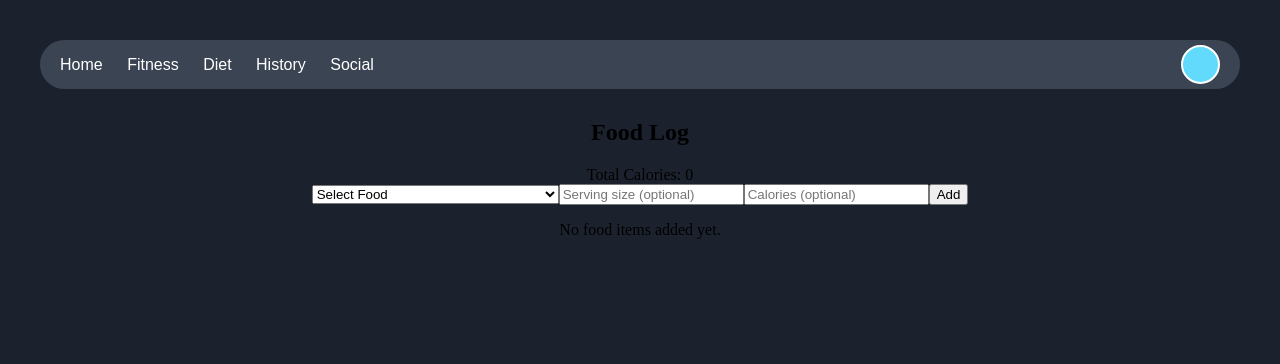
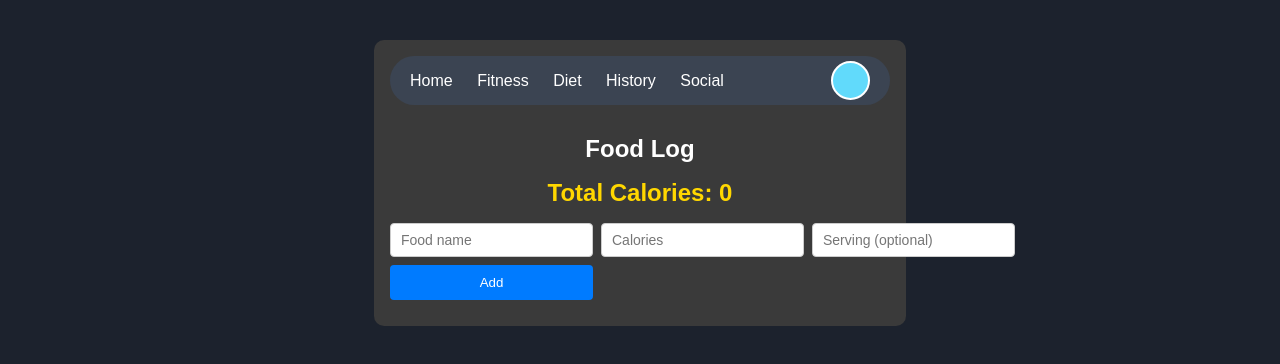
Before and after one commit to danielfdz123/Capstone, a React (Vite) app: page /diet in a window 1280 px wide. Shown: the top 364 px of the page. Built offline with nearby package versions, Linux system fonts and the light colour scheme.

Commit message:
Update Diet.jsx
Optimizing pt. 1

```diff
--- a/Pages/Diet.jsx
+++ b/Pages/Diet.jsx
@@ -1,18 +1,181 @@
 import React, { useState, useEffect } from 'react';
-import { Link } from 'react-router-dom';
-import { supabase } from '../client';
+import Navbar from '../Components/Navbar';
 
-import Navbar from '../Components/Navbar';
-import FoodLog from '../Components/FoodLog';
+// Food list
+const FOOD_ITEMS = [
+  { name: 'Apple', calories: 95, serving: '1 medium' },
+  { name: 'Banana', calories: 105, serving: '1 medium' },
+  { name: 'Orange', calories: 62, serving: '1 medium' },
+  { name: 'Grapes', calories: 62, serving: '1 cup' },
+  { name: 'Strawberries', calories: 49, serving: '1 cup' },
+  { name: 'Blueberries', calories: 84, serving: '1 cup' },
+  { name: 'Avocado', calories: 234, serving: '1 whole' },
+  { name: 'Pear', calories: 102, serving: '1 medium' },
+  { name: 'Peach', calories: 59, serving: '1 medium' },
+  { name: 'Pineapple', calories: 82, serving: '1 cup chunks' },
+  { name: 'Broccoli', calories: 55, serving: '1 cup' },
+  { name: 'Spinach', calories: 7, serving: '1 cup' },
+  { name: 'Carrots', calories: 52, serving: '1 cup' },
+  { name: 'Bell Pepper', calories: 31, serving: '1 cup' },
+  { name: 'Tomato', calories: 32, serving: '1 medium' },
+  { name: 'Cucumber', calories: 16, serving: '1 cup sliced' },
+  { name: 'Lettuce', calories: 10, serving: '2 cups' },
+  { name: 'Cauliflower', calories: 25, serving: '1 cup' },
+  { name: 'Zucchini', calories: 20, serving: '1 cup sliced' },
+  { name: 'Sweet Potato', calories: 112, serving: '1 medium' },
+  { name: 'Chicken Breast', calories: 165, serving: '3.5 oz' },
+  { name: 'Salmon Fillet', calories: 206, serving: '3.5 oz' },
+  { name: 'Ground Turkey', calories: 125, serving: '3.5 oz' },
+  { name: 'Eggs', calories: 70, serving: '1 large' },
+  { name: 'Greek Yogurt', calories: 130, serving: '1 cup' },
+  { name: 'Tuna', calories: 154, serving: '3.5 oz' },
+  { name: 'Lean Beef', calories: 250, serving: '3.5 oz' },
+  { name: 'Tofu', calories: 94, serving: '3.5 oz' },
+  { name: 'Cottage Cheese', calories: 98, serving: '1/2 cup' },
+  { name: 'Shrimp', calories: 99, serving: '3.5 oz' },
+  { name: 'Brown Rice', calories: 112, serving: '1/2 cup cooked' },
+  { name: 'Quinoa', calories: 111, serving: '1/2 cup cooked' },
+  { name: 'Oatmeal', calories: 150, serving: '1 cup cooked' },
+  { name: 'Whole Wheat Bread', calories: 80, serving: '1 slice' },
+  { name: 'Pasta', calories: 220, serving: '1 cup cooked' },
+  { name: 'White Rice', calories: 130, serving: '1/2 cup cooked' },
+  { name: 'Bagel', calories: 245, serving: '1 small' },
+  { name: 'Almonds', calories: 160, serving: '1 oz (23 nuts)' },
+  { name: 'Walnuts', calories: 185, serving: '1 oz' },
+  { name: 'Peanut Butter', calories: 190, serving: '2 tbsp' },
+  { name: 'Chia Seeds', calories: 140, serving: '1 oz' },
+  { name: 'Cashews', calories: 157, serving: '1 oz' },
+  { name: 'Sunflower Seeds', calories: 165, serving: '1 oz' },
+  { name: 'Milk (2%)', calories: 122, serving: '1 cup' },
+  { name: 'Cheddar Cheese', calories: 113, serving: '1 oz' },
+  { name: 'Mozzarella', calories: 85, serving: '1 oz' },
+  { name: 'Yogurt', calories: 150, serving: '1 cup' },
+  { name: 'Green Tea', calories: 2, serving: '1 cup' },
+  { name: 'Coffee (black)', calories: 2, serving: '1 cup' },
+  { name: 'Orange Juice', calories: 112, serving: '1 cup' },
+  { name: 'Protein Shake', calories: 120, serving: '1 scoop' },
+  { name: 'Dark Chocolate', calories: 170, serving: '1 oz' },
+  { name: 'Granola Bar', calories: 120, serving: '1 bar' },
+  { name: 'Rice Cakes', calories: 35, serving: '1 cake' },
+  { name: 'Hummus', calories: 25, serving: '1 tbsp' },
+  { name: 'Crackers', calories: 16, serving: '1 cracker' },
+];
 
 const Diet = () => {
+  const [mealName, setMealName] = useState('');
+  const [calories, setCalories] = useState('');
+  const [serving, setServing] = useState('');
+  const [foodList, setFoodList] = useState([]);
+  const [totalCalories, setTotalCalories] = useState(0);
+
+  // Update total calories whenever foodList changes
+  useEffect(() => {
+    const total = foodList.reduce((sum, item) => sum + Number(item.calories), 0);
+    setTotalCalories(total);
+  }, [foodList]);
+
+  const addFood = (e) => {
+    e.preventDefault();
+    if (!mealName || !calories || isNaN(calories)) return;
+
+    const newFood = {
+      id: Date.now(),
+      name: mealName,
+      calories: Number(calories),
+      serving: serving || 'N/A',
+    };
+
+    setFoodList((prev) => [newFood, ...prev]);
+    setMealName('');
+    setCalories('');
+    setServing('');
+  };
+
+  const deleteFood = (id) => {
+    setFoodList((prev) => prev.filter((food) => food.id !== id));
+  };
+
   return (
-    <div className="dietBox">
-      <div className="navDiv">
+    <div className="dietBox" style={{ maxWidth: 500, margin: 'auto', padding: '1rem', fontFamily: 'Arial, sans-serif', backgroundColor: '#3a3a3a', borderRadius: '10px', color: 'white' }}>
+      <div className="navDiv" style={{ marginBottom: '1rem' }}>
         <Navbar />
       </div>
-      <div className="foodLogContainer">
-        <FoodLog />
+
+      <h2 style={{ textAlign: 'center', marginBottom: '1rem' }}>Food Log</h2>
+      <div style={{ textAlign: 'center', fontSize: '24px', fontWeight: 'bold', marginBottom: '1rem', color: '#ffd700' }}>
+        Total Calories: {totalCalories}
+      </div>
+
+      <form onSubmit={addFood} style={{ display: 'grid', gridTemplateColumns: '1fr 1fr auto', gap: '8px', marginBottom: '10px' }}>
+        <input
+          type="text"
+          placeholder="Food name"
+          value={mealName}
+          onChange={(e) => setMealName(e.target.value)}
+          style={{ padding: '8px 10px', fontSize: '14px', borderRadius: '4px', border: '1px solid #ccc' }}
+          list="foodSuggestions"
+        />
+        <input
+          type="number"
+          placeholder="Calories"
+          value={calories}
+          onChange={(e) => setCalories(e.target.value)}
+          style={{ padding: '8px 10px', fontSize: '14px', borderRadius: '4px', border: '1px solid #ccc' }}
+        />
+        <input
+          type="text"
+          placeholder="Serving (optional)"
+          value={serving}
+          onChange={(e) => setServing(e.target.value)}
+          style={{ padding: '8px 10px', fontSize: '14px', borderRadius: '4px', border: '1px solid #ccc' }}
+          list="foodSuggestions"
+        />
+        <button type="submit" style={{ backgroundColor: '#007bff', color: 'white', border: 'none', borderRadius: '4px', cursor: 'pointer', padding: '10px' }}>
+          Add
+        </button>
+      </form>
+
+      <datalist id="foodSuggestions">
+        {FOOD_ITEMS.map((food, idx) => (
+          <option key={idx} value={food.name} />
+        ))}
+      </datalist>
+
+      <div style={{ maxHeight: 150, overflowY: 'auto', paddingRight: 6 }}>
+        {foodList.map((food) => (
+          <div
+            key={food.id}
+            style={{
+              backgroundColor: '#f9f9f9',
+              borderRadius: 6,
+              border: '1px solid #ddd',
+              padding: '8px 12px',
+              marginBottom: 6,
+              display: 'flex',
+              justifyContent: 'space-between',
+              alignItems: 'center',
+              color: '#333',
+            }}
+          >
+            <div>
+              <strong>{food.name}</strong> - {food.calories} cal - {food.serving}
+            </div>
+            <button
+              onClick={() => deleteFood(food.id)}
+              style={{
+                background: 'transparent',
+                border: 'none',
+                color: '#d11a2a',
+                fontSize: 18,
+                cursor: 'pointer',
+                marginLeft: 10,
+              }}
+              aria-label={`Delete ${food.name}`}
+            >
+              &times;
+            </button>
+          </div>
+        ))}
       </div>
     </div>
   );
```
